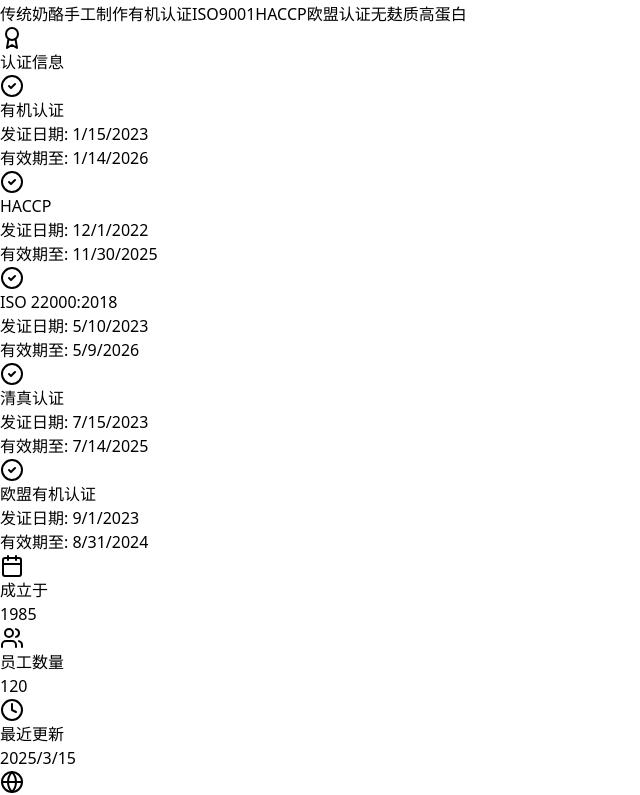
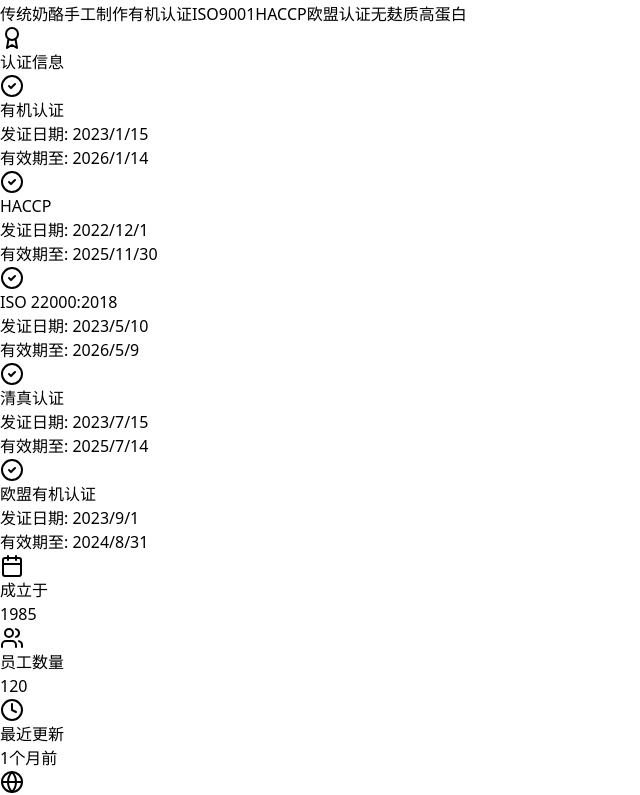
Before and after one commit to srmyiming/labellotita-daohangzhang, a React (Vite) app: page /static-factory in a window 1280 px wide. Shown: the part 1006-1801 px from the top of the page, without its empty margins (0-640 px from the left). Built offline with nearby package versions, Linux system fonts and the light colour scheme.

Commit message:
优化: 重新排版详情页并将时间格式改为相对时间显示

```diff
--- a/src/components/factory/FactoryBasicInfo.tsx
+++ b/src/components/factory/FactoryBasicInfo.tsx
@@ -1,5 +1,41 @@
 import { Calendar, Users, Clock, Globe, Factory, Box, Scale, Truck, Award, CheckCircle2 } from 'lucide-react';
 import React from 'react';
+
+// 计算相对时间函数
+function getRelativeTimeString(dateString: string): string {
+  try {
+    const date = new Date(dateString);
+    const now = new Date();
+
+    if (isNaN(date.getTime())) {
+      return '未知时间';
+    }
+
+    const diffTime = Math.abs(now.getTime() - date.getTime());
+    const diffDays = Math.floor(diffTime / (1000 * 60 * 60 * 24));
+
+    const weeks = Math.floor(diffDays / 7);
+    const remainingDays = diffDays % 7;
+
+    if (weeks === 0) {
+      return remainingDays === 0 ? '今天' : `${remainingDays}天前`;
+    } else if (weeks < 4) {
+      return `${weeks}周${remainingDays > 0 ? ` ${remainingDays}天` : ''}前`;
+    } else {
+      const months = Math.floor(diffDays / 30);
+      if (months < 12) {
+        return `${months}个月前`;
+      } else {
+        const years = Math.floor(months / 12);
+        const remainingMonths = months % 12;
+        return `${years}年${remainingMonths > 0 ? ` ${remainingMonths}个月` : ''}前`;
+      }
+    }
+  } catch (e) {
+    console.error('日期格式化错误:', e);
+    return '未知时间';
+  }
+}
 
 interface FactoryBasicInfoProps {
   description: string;
@@ -149,9 +185,9 @@ export function FactoryBasicInfo({
                 <div>
                   <p className="font-medium">{cert.name}</p>
                   <div className="text-sm text-gray-500">
-                    <p>发证日期: {new Date(cert.issue_date).toLocaleDateString()}</p>
+                    <p>发证日期: {new Date(cert.issue_date).toLocaleDateString('zh-CN')}</p>
                     {cert.expiry_date && (
-                      <p>有效期至: {new Date(cert.expiry_date).toLocaleDateString()}</p>
+                      <p>有效期至: {new Date(cert.expiry_date).toLocaleDateString('zh-CN')}</p>
                     )}
                   </div>
                 </div>
@@ -164,9 +200,9 @@ export function FactoryBasicInfo({
       <div className="grid grid-cols-1 sm:grid-cols-3 gap-6 mt-6">
         {foundedYear && (
           <div className="flex items-center space-x-3">
-            <Calendar className="h-5 w-5 text-muted-foreground" />
+            <Calendar className="h-5 w-5 text-red-600" />
             <div>
-              <p className="text-sm text-muted-foreground">成立于</p>
+              <p className="text-sm text-gray-500">成立于</p>
               <p className="font-medium">{foundedYear}</p>
             </div>
           </div>
@@ -174,9 +210,9 @@ export function FactoryBasicInfo({
 
         {employeeCount && (
           <div className="flex items-center space-x-3">
-            <Users className="h-5 w-5 text-muted-foreground" />
+            <Users className="h-5 w-5 text-red-600" />
             <div>
-              <p className="text-sm text-muted-foreground">员工数量</p>
+              <p className="text-sm text-gray-500">员工数量</p>
               <p className="font-medium">{employeeCount}</p>
             </div>
           </div>
@@ -184,18 +220,18 @@ export function FactoryBasicInfo({
 
         {updatedAt && (
           <div className="flex items-center space-x-3">
-            <Clock className="h-5 w-5 text-muted-foreground" />
+            <Clock className="h-5 w-5 text-red-600" />
             <div>
-              <p className="text-sm text-muted-foreground">最近更新</p>
-              <p className="font-medium">{updatedAt}</p>
+              <p className="text-sm text-gray-500">最近更新</p>
+              <p className="font-medium">{getRelativeTimeString(updatedAt)}</p>
             </div>
           </div>
         )}
       </div>
 
       {manufacturer_export_countries && manufacturer_export_countries.length > 0 && (
-        <div className="pt-6">
-          <h3 className="text-base font-semibold mb-3 flex items-center gap-2">
+        <div className="pt-6 mt-4 border-t border-gray-100">
+          <h3 className="text-base font-semibold mb-3 flex items-center gap-2 mt-4">
             <Globe className="h-5 w-5 text-red-600" />
             出口国家
           </h3>
```
